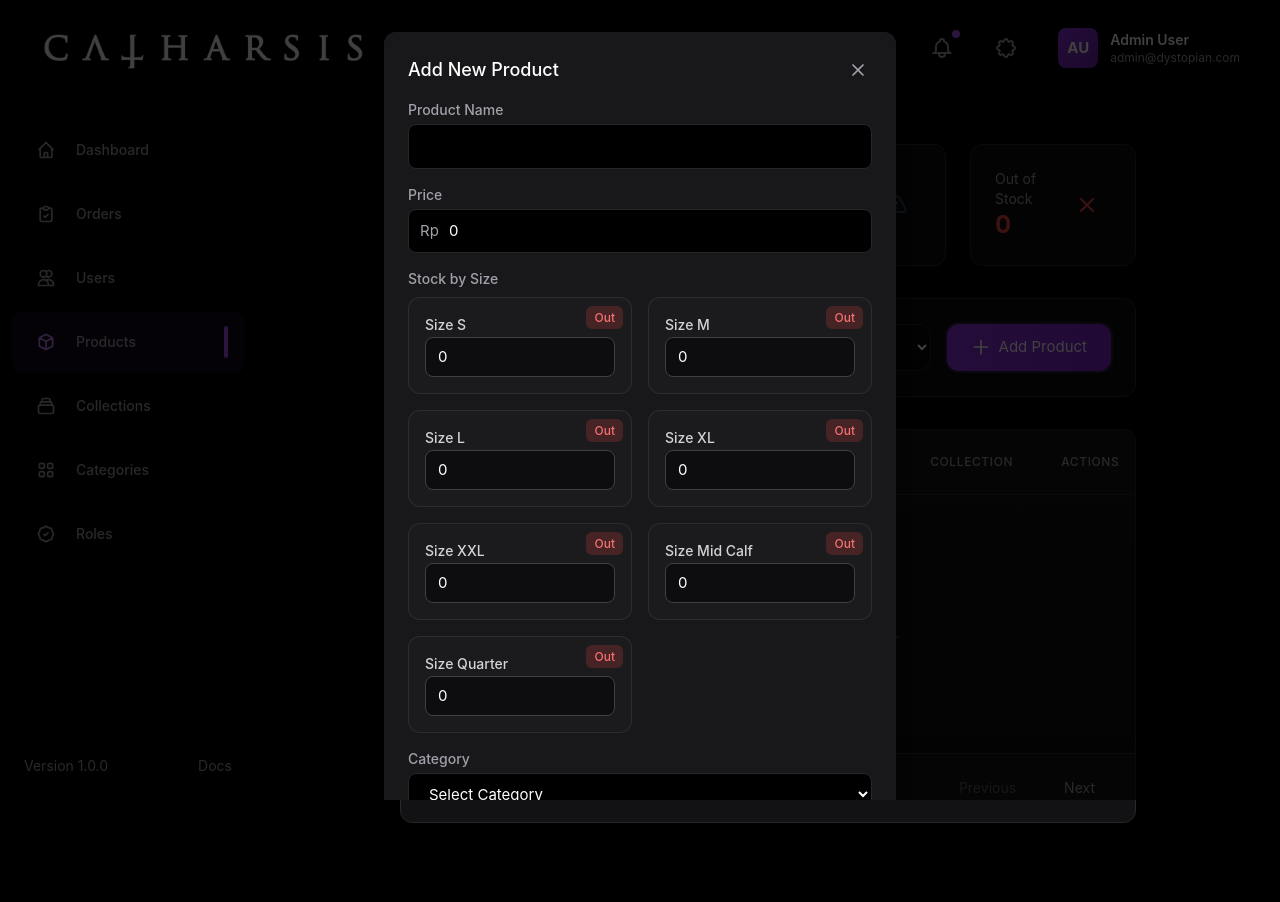
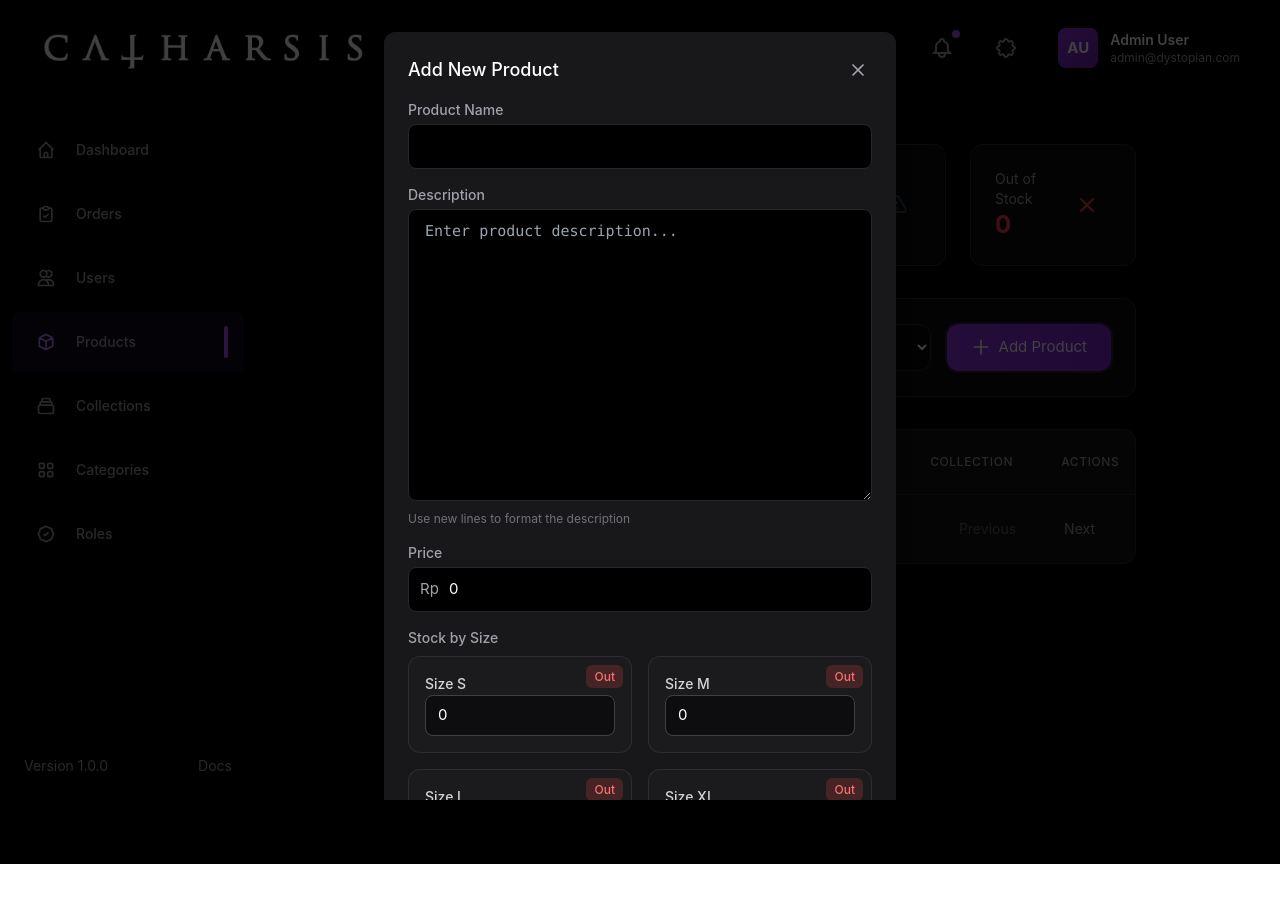
Before and after one commit to gayubrw/catharsis_empire2, a Vue app in the folder vue/: page /admin/products in a window 1280 px wide. Both pictures are taken after typing "Sample" into the empty fields and a click on the button "Add Product". Shown: the top 902 px of the page. After the commit the page ends 864 px from the top, so only its background shows below. Built offline with nearby package versions, Linux system fonts and the light colour scheme.

Commit message:
update admin products part2

```diff
--- a/vue/src/components/Admin/MenuConfig.js
+++ b/vue/src/components/Admin/MenuConfig.js
@@ -207,6 +207,20 @@ export const productsData = [
     {
         id: 1,
         name: 'Project DYSTOPIAN - Spectrum',
+        description: `Project DYSTOPIAN - Spectrum (Tees)
+
+Width x Length x Sleeve
+
+S: 50 x 70 x 21
+M : 53 x 72 x 22
+L : 56 x 76 x 24
+XL : 59 x 78 x 25
+XXL : 62 x 80 x 26
+
+
+*Consider 1 - 2 cm sizing tolerance due to manual measurement.
+
+*Everything that the Empire constructs have passed prudent QUALITY CHECKs. However, in extreme cases where you found errors in our creation, please don't hesitate to submit your complaints to our admin before you rate our masterpieces.`,
         price: 369000,
         category: 'Tops',
         sizeStock: {
--- a/vue/src/components/Admin/Product/Modal/ProductFormModal.vue
+++ b/vue/src/components/Admin/Product/Modal/ProductFormModal.vue
@@ -61,6 +61,22 @@
                                 class="mt-1 text-sm text-red-500"
                             >
                                 {{ errors.name }}
+                            </p>
+                        </div>
+
+                        <div>
+                            <label
+                                class="block text-sm font-medium text-zinc-400 mb-1"
+                                >Description</label
+                            >
+                            <textarea
+                                v-model="form.description"
+                                rows="12"
+                                class="w-full bg-black border border-zinc-800 text-white rounded-lg px-4 py-2.5 focus:border-purple-500 focus:ring-1 focus:ring-purple-500 transition-all duration-300 font-mono"
+                                placeholder="Enter product description..."
+                            ></textarea>
+                            <p class="mt-1 text-xs text-zinc-500">
+                                Use new lines to format the description
                             </p>
                         </div>
 
@@ -283,6 +299,7 @@ const errors = ref({})
 
 const defaultForm = {
     name: '',
+    description: '', // Add description field
     price: 0,
     category: '',
     sizeStock: {},
--- a/vue/src/components/Admin/Product/Table/ProductTableBody.vue
+++ b/vue/src/components/Admin/Product/Table/ProductTableBody.vue
@@ -23,6 +23,29 @@
                         </div>
                         <div class="text-sm text-zinc-400">
                             Last updated: {{ formatDate(product.lastUpdated) }}
+                        </div>
+                        <div
+                            class="text-sm text-zinc-500 mt-2 whitespace-pre-line"
+                        >
+                            <div v-if="!expandedProducts[product.id]">
+                                {{ truncateText(product.description) }}
+                                <button
+                                    v-if="product.description?.length > 35"
+                                    @click="toggleDescription(product.id)"
+                                    class="text-emerald-400 hover:text-emerald-300 text-xs ml-1 transition-colors duration-200"
+                                >
+                                    Lihat Selengkapnya
+                                </button>
+                            </div>
+                            <div v-else>
+                                {{ product.description }}
+                                <button
+                                    @click="toggleDescription(product.id)"
+                                    class="text-emerald-400 hover:text-emerald-300 text-xs ml-1 transition-colors duration-200"
+                                >
+                                    Lihat Lebih Sedikit
+                                </button>
+                            </div>
                         </div>
                     </div>
                 </div>
@@ -103,56 +126,11 @@
                 </button>
             </td>
         </tr>
-
-        <!-- Empty State -->
-        <tr v-if="products.length === 0">
-            <td colspan="7" class="px-6 py-12">
-                <div class="text-center">
-                    <svg
-                        class="mx-auto h-12 w-12 text-zinc-500"
-                        viewBox="0 0 24 24"
-                        fill="none"
-                        stroke="currentColor"
-                    >
-                        <path
-                            d="M20 7l-8-4-8 4m16 0l-8 4m8-4v10l-8 4m0-10L4 7m8 4v10M4 7v10l8 4"
-                            stroke-width="2"
-                            stroke-linecap="round"
-                            stroke-linejoin="round"
-                        />
-                    </svg>
-                    <h3 class="mt-2 text-sm font-medium text-zinc-400">
-                        No products
-                    </h3>
-                    <p class="mt-1 text-sm text-zinc-500">
-                        Get started by creating a new product.
-                    </p>
-                    <div class="mt-6">
-                        <button
-                            @click="$emit('add-product')"
-                            class="inline-flex items-center px-4 py-2 border border-transparent shadow-sm text-sm font-medium rounded-md text-white bg-purple-600 hover:bg-purple-700 focus:outline-none focus:ring-2 focus:ring-offset-2 focus:ring-purple-500"
-                        >
-                            <svg
-                                class="-ml-1 mr-2 h-5 w-5"
-                                viewBox="0 0 20 20"
-                                fill="currentColor"
-                            >
-                                <path
-                                    fill-rule="evenodd"
-                                    d="M10 5a1 1 0 011 1v3h3a1 1 0 110 2h-3v3a1 1 0 11-2 0v-3H6a1 1 0 110-2h3V6a1 1 0 011-1z"
-                                    clip-rule="evenodd"
-                                />
-                            </svg>
-                            Add Product
-                        </button>
-                    </div>
-                </div>
-            </td>
-        </tr>
     </tbody>
 </template>
 
 <script setup>
+import { ref } from 'vue'
 import { collectionsData } from '@/components/Admin/MenuConfig'
 
 defineProps({
@@ -163,6 +141,20 @@ defineProps({
 })
 
 defineEmits(['edit', 'delete', 'view-stock', 'add-product'])
+
+// State for expanded descriptions
+const expandedProducts = ref({})
+
+// Toggle description visibility
+const toggleDescription = productId => {
+    expandedProducts.value[productId] = !expandedProducts.value[productId]
+}
+
+// Truncate text function
+const truncateText = text => {
+    if (!text) return ''
+    return text.length > 35 ? text.slice(0, 35) + '...' : text
+}
 
 // Utility functions
 const formatPrice = price => {
```
